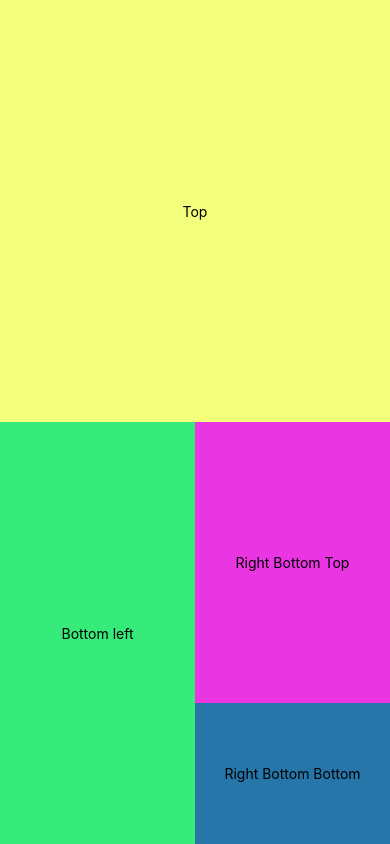
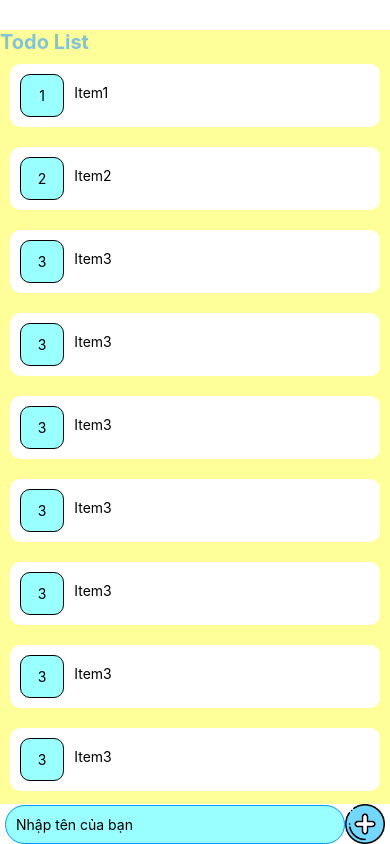
Before and after one commit to trahongquan/testflex, a React Native app: screen / in a window 390 px wide. Built offline with nearby package versions, Linux system fonts and the light colour scheme.

Commit message:
Done UI App

```diff
--- a/App.js
+++ b/App.js
@@ -1,74 +1,250 @@
-import { StatusBar } from 'expo-status-bar';
-import { StyleSheet, Text, View } from 'react-native';
+import { StyleSheet, Text, View, TextInput, Image, TouchableOpacity, ScrollView } from 'react-native'
+import React from 'react'
 
 export default function App() {
   return (
-    <View style={styles.container} >
-      <View style={styles.Top}>
-        <Text style={styles.text}>Top</Text>
+    <View style={styles.container}>
+      <View style={styles.Body}>
+            <Text style={styles.Header}>Todo List</Text>
+          <View style={styles.containerItem}>
+            <ScrollView>
+              <TouchableOpacity>
+                <View style={styles.Item}>
+                  <View style={styles.ChildItem}>
+                    <View style={styles.square}>
+                      <Text style={styles.ItemNumber}>1</Text>
+                    </View>
+                  </View>
+                  <View style={styles.ChildItemText}>
+                    <Text style={styles.ItemText}>Item1</Text>
+                  </View>
+                </View>
+              </TouchableOpacity>
+              <TouchableOpacity>
+                <View style={styles.Item}>
+                  <View style={styles.ChildItem}>
+                    <View style={styles.square}>
+                      <Text style={styles.ItemNumber}>2</Text>
+                    </View>
+                  </View>
+                  <View style={styles.ChildItemText}>
+                    <Text style={styles.ItemText}>Item2</Text>
+                  </View>
+                </View>
+              </TouchableOpacity>
+              <TouchableOpacity>
+                <View style={styles.Item}>
+                  <View style={styles.ChildItem}>
+                    <View style={styles.square}>
+                      <Text style={styles.ItemNumber}>3</Text>
+                    </View>
+                  </View>
+                  <View style={styles.ChildItemText}>
+                    <Text style={styles.ItemText}>Item3</Text>
+                  </View>
+                </View>
+              </TouchableOpacity>
+              <TouchableOpacity>
+                <View style={styles.Item}>
+                  <View style={styles.ChildItem}>
+                    <View style={styles.square}>
+                      <Text style={styles.ItemNumber}>3</Text>
+                    </View>
+                  </View>
+                  <View style={styles.ChildItemText}>
+                    <Text style={styles.ItemText}>Item3</Text>
+                  </View>
+                </View>
+              </TouchableOpacity>
+              <TouchableOpacity>
+                <View style={styles.Item}>
+                  <View style={styles.ChildItem}>
+                    <View style={styles.square}>
+                      <Text style={styles.ItemNumber}>3</Text>
+                    </View>
+                  </View>
+                  <View style={styles.ChildItemText}>
+                    <Text style={styles.ItemText}>Item3</Text>
+                  </View>
+                </View>
+              </TouchableOpacity>
+              <TouchableOpacity>
+                <View style={styles.Item}>
+                  <View style={styles.ChildItem}>
+                    <View style={styles.square}>
+                      <Text style={styles.ItemNumber}>3</Text>
+                    </View>
+                  </View>
+                  <View style={styles.ChildItemText}>
+                    <Text style={styles.ItemText}>Item3</Text>
+                  </View>
+                </View>
+              </TouchableOpacity>
+              <TouchableOpacity>
+                <View style={styles.Item}>
+                  <View style={styles.ChildItem}>
+                    <View style={styles.square}>
+                      <Text style={styles.ItemNumber}>3</Text>
+                    </View>
+                  </View>
+                  <View style={styles.ChildItemText}>
+                    <Text style={styles.ItemText}>Item3</Text>
+                  </View>
+                </View>
+              </TouchableOpacity>
+              <TouchableOpacity>
+                <View style={styles.Item}>
+                  <View style={styles.ChildItem}>
+                    <View style={styles.square}>
+                      <Text style={styles.ItemNumber}>3</Text>
+                    </View>
+                  </View>
+                  <View style={styles.ChildItemText}>
+                    <Text style={styles.ItemText}>Item3</Text>
+                  </View>
+                </View>
+              </TouchableOpacity>
+              <TouchableOpacity>
+                <View style={styles.Item}>
+                  <View style={styles.ChildItem}>
+                    <View style={styles.square}>
+                      <Text style={styles.ItemNumber}>3</Text>
+                    </View>
+                  </View>
+                  <View style={styles.ChildItemText}>
+                    <Text style={styles.ItemText}>Item3</Text>
+                  </View>
+                </View>
+              </TouchableOpacity>
+              <TouchableOpacity>
+                <View style={styles.Item}>
+                  <View style={styles.ChildItem}>
+                    <View style={styles.square}>
+                      <Text style={styles.ItemNumber}>3</Text>
+                    </View>
+                  </View>
+                  <View style={styles.ChildItemText}>
+                    <Text style={styles.ItemText}>Item3</Text>
+                  </View>
+                </View>
+              </TouchableOpacity>
+              <TouchableOpacity>
+                <View style={styles.Item}>
+                  <View style={styles.ChildItem}>
+                    <View style={styles.square}>
+                      <Text style={styles.ItemNumber}>3</Text>
+                    </View>
+                  </View>
+                  <View style={styles.ChildItemText}>
+                    <Text style={styles.ItemText}>Item3</Text>
+                  </View>
+                </View>
+              </TouchableOpacity>
+            </ScrollView>
+          </View>
       </View>
       <View style={styles.Bottom}>
-        <View style={styles.BottomLeft}>
-          <Text>Bottom left</Text>
-        </View>
-        <View style={styles.BottomRight}>
-          <View style={styles.RightBottomTop}>
-            <Text>Right Bottom Top</Text>
+        <View style={styles.BottomContainer} >
+          <View style={styles.BottomItemTextInput}>
+              <TextInput style={styles.TextInput}
+              onChangeText={(text) => {
+                // Xử lý giá trị của thẻ nhập text
+              }}
+              placeholder="Nhập tên của bạn"
+              />
           </View>
-          <View style={styles.RightBottomBottom}>
-            <Text>Right Bottom Bottom</Text>
+          <View style={styles.BottomItemImg}>
+            <Image style={styles.Img} source={require('./assets/add-icon.png')} />
           </View>
         </View>
       </View>
     </View>
-  );
+  )
 }
 
 const styles = StyleSheet.create({
-  container: {
+  container:{
     flex: 1,
-    backgroundColor: '#fff',
-    // alignItems: 'center',
-    // justifyContent: 'center',
+    justifyContent: 'space-between',
   },
-  text:{
-    // color: 'black',
-    // alignSelf: 'center',
-    // textAlign: 'center'
+  Body:{
+    flex: 1,
+    marginTop: 30,
+    flexDirection: 'column',
+    backgroundColor: '#FFFF99'
   },
-  Top:{
-    flex:1,
-    backgroundColor: '#F3FE7D',
-    justifyContent: 'center',
-    alignItems: 'center',
+  Header:{
+    fontSize: 20,
+    fontWeight: 'bold',
+    color: '#83C3D7',
+  },
+  containerItem:{
+    flex: 1,
+    justifyContent: 'flex-start',
+    // backgroundColor: '#00CC00',
+  },
+  Item:{
+    padding: 10,
+    margin: 10,
+    flexDirection: 'row',
+    borderRadius:10,
+    backgroundColor: '#FFFFFF',
+  },
+  ChildItem:{
+    flex: 1,
+    borderWidth: 1,
+    borderColor: 'black',
+    borderRadius:10,
+    padding: 2,
+    backgroundColor: '#99FFFF',
+    alignItems: 'center'
+  },
+  ChildItemText:{
+    flex: 8,
+  },
+  ItemNumber:{
+    margin: 10,
+  },
+  ItemText:{
+    margin: 10,
   },
   Bottom:{
+    // flex:1,
+    // width: 'auto',
+    flexDirection: 'row',
+    // alignItems: 'center',
+  },
+  BottomContainer:{
+    paddingHorizontal: 5,
     flex:1,
-    backgroundColor: '#37EB7A',
     flexDirection: 'row',
+    justifyContent: 'space-between',
+    alignItems: 'center'
   },
-  BottomLeft:{
-    flex:1,
-    backgroundColor: '#37EB7A',
-    justifyContent: 'center',
-    alignItems: 'center',
+  BottomItemTextInput:{
+    flex: 1,
+    borderRadius: 20,
+    borderWidth: 1.5,
+    borderColor: '#0099FF',
+    backgroundColor: '#99FFFF',
+    padding: 10,
   },
-  BottomRight:{
-    flex:1,
-    backgroundColor: 'white',
+  BottomItemImg:{
+    width: 40,
+    height: 40,
   },
-  RightBottomTop:{
-    flex:2,
-    backgroundColor: '#EA35E2',
-    justifyContent: 'center',
-    alignItems: 'center',
-  },
-  RightBottomBottom:{
-    flex:1,
-    backgroundColor: '#2776AA',
-    justifyContent: 'center',
-    alignItems: 'center',
-  },
-
-
-});
+  // TextInput:{
+  //   flex: 3,
+  //   // width: 'auto',
+  //   borderRadius: 20,
+  //   borderWidth: 1.5,
+  //   borderColor: '#0099FF',
+  //   backgroundColor: '#99FFFF',
+  //   padding: 20,
+  // },
+  Img:{
+    flex: 1,
+    width: 40,
+    height: 40,
+  }
+})
```
Also changed, not shown: components/Task/index.js (added, +13 -0 lines), assets/add-icon.png (added), components/Task/styles.js (added).
